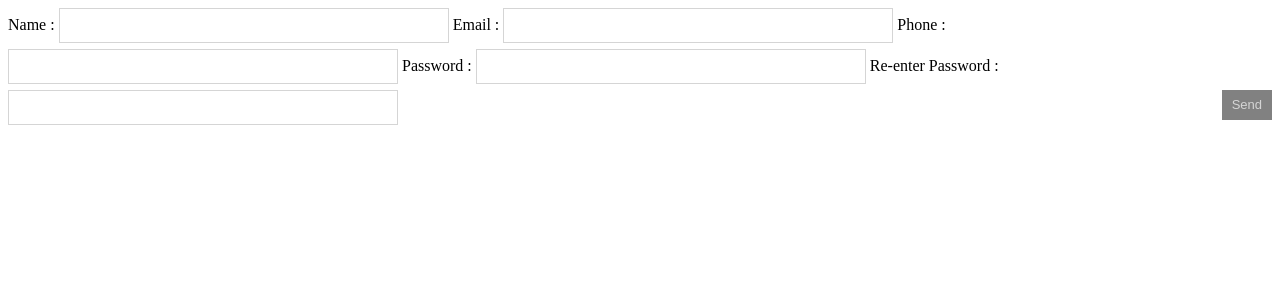
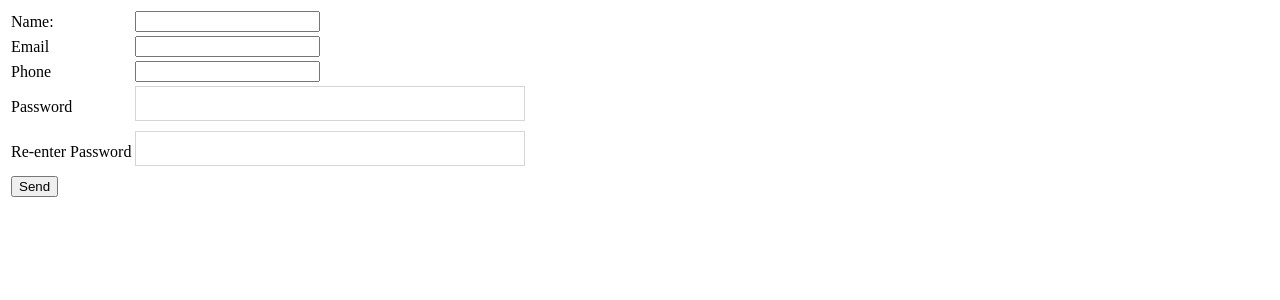
Before and after one commit to Cateveloper/Rail-Ticket-System, a PHP site: page /register.php in a window 1280 px wide. Shown: the top 300 px of the page. Run offline with PHP 8.4, Linux system fonts and the light colour scheme.

Commit message:
modify form.css, register.php
change css to form class
adjust form layout

```diff
--- a/css/form.css
+++ b/css/form.css
@@ -1,4 +1,4 @@
-.message input[type='text'], input[type='password'] {
+.form input[type='text'], input[type='password'] {
 	color: #aeaeae;
 	font-size: 13px;
 	height: 33px;
@@ -8,7 +8,7 @@
 	margin: 0 0 6px;
 	padding: 0 4px;
 }
-.message input[type='submit'] {
+.form input[type='submit'] {
 	float: right;
 	background-color: #818181;
 	color: #d5d5d5;
--- a/register.php
+++ b/register.php
@@ -8,13 +8,15 @@
 	<title>Rail Tickets System</title>
 </head>
 <body>
-	<form id="register_form" action="index.php" method="post" class="message">
-		Name : <input id="tx_name" type="text" onFocus="this.select();"/>
-		Email : <input id="tx_email" type="text" onFocus="this.select();"/>
-		Phone : <input id="tx_phone" type="text" onFocus="this.select();"/>
-		Password : <input id="tx_password" type="password" onFocus="this.select();"/>
-		Re-enter Password : <input id="tx_password_chk" type="password" onFocus="this.select();"/>
-		<input id="register_submit" type="submit" value="Send"/>
+	<form id="register_form" action="index.php" method="post">
+		<table>
+			<tr><td>Name:</td><td><input id="tx_name" type="text" onFocus="this.select();"/></td></tr>
+			<tr><td>Email</td><td><input id="tx_email" type="text" onFocus="this.select();"/></td></tr>
+			<tr><td>Phone</td><td><input id="tx_phone" type="text" onFocus="this.select();"/></td></tr>
+			<tr><td>Password</td><td><input id="tx_password" type="password" onFocus="this.select();"/></td></tr>
+			<tr><td>Re-enter Password</td><td><input id="tx_password_chk" type="password" onFocus="this.select();"/></td></tr>
+			<tr><td colspan="2"><input id="register_submit" type="submit" value="Send"/></td></tr>
+		</table>
 	</form>
 </body>
 </html>
```
